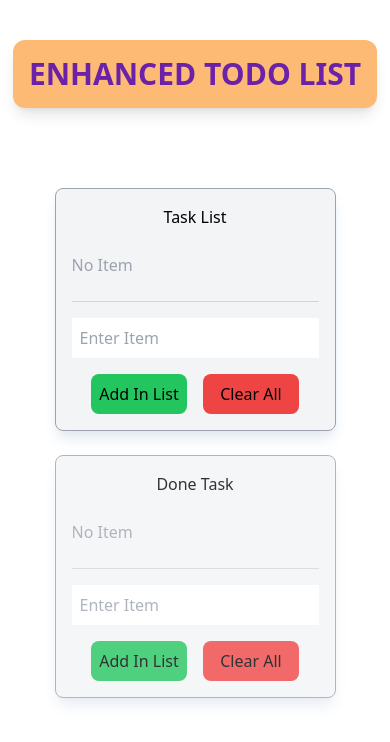
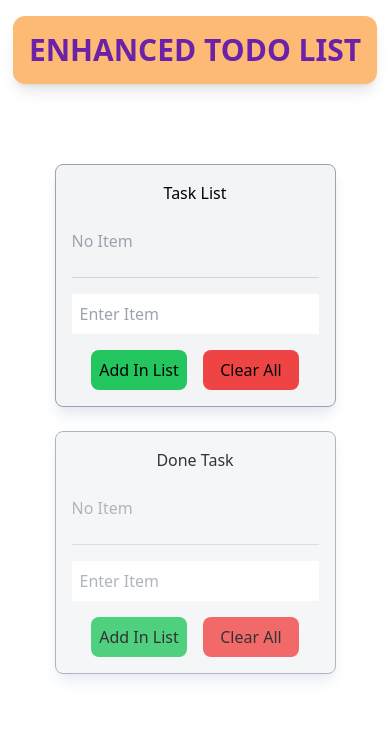
Before and after one commit to adityaS011/EnhancedToDosApp, a React (Vite) app: page / in a window 390 px wide. Shown: the top 742 px of the page. Built offline with nearby package versions, Linux system fonts and the light colour scheme.

Commit message:
ui updates

```diff
--- a/src/App.tsx
+++ b/src/App.tsx
@@ -28,7 +28,7 @@ const App = () => {
   return (
     <div className='h-screen w-full flex flex-col items-center gap-10 mb-10'>
       <div className='hover:animate-bounce transition-transform'>
-        <p className='mt-10 p-4 bg-orange-300 uppercase text-3xl transition-all duration-500 ease-in-out text-purple-800 font-semibold shadow-lg rounded-xl transform hover:scale-110 hover:-rotate-3 hover:bg-purple-300'>
+        <p className='mt-4 md:mt-10 p-4 bg-orange-300 uppercase text-3xl transition-all duration-500 ease-in-out text-purple-800 font-semibold shadow-lg rounded-xl transform hover:scale-110 hover:-rotate-3 hover:bg-purple-300'>
           Enhanced Todo List
         </p>
       </div>
```
